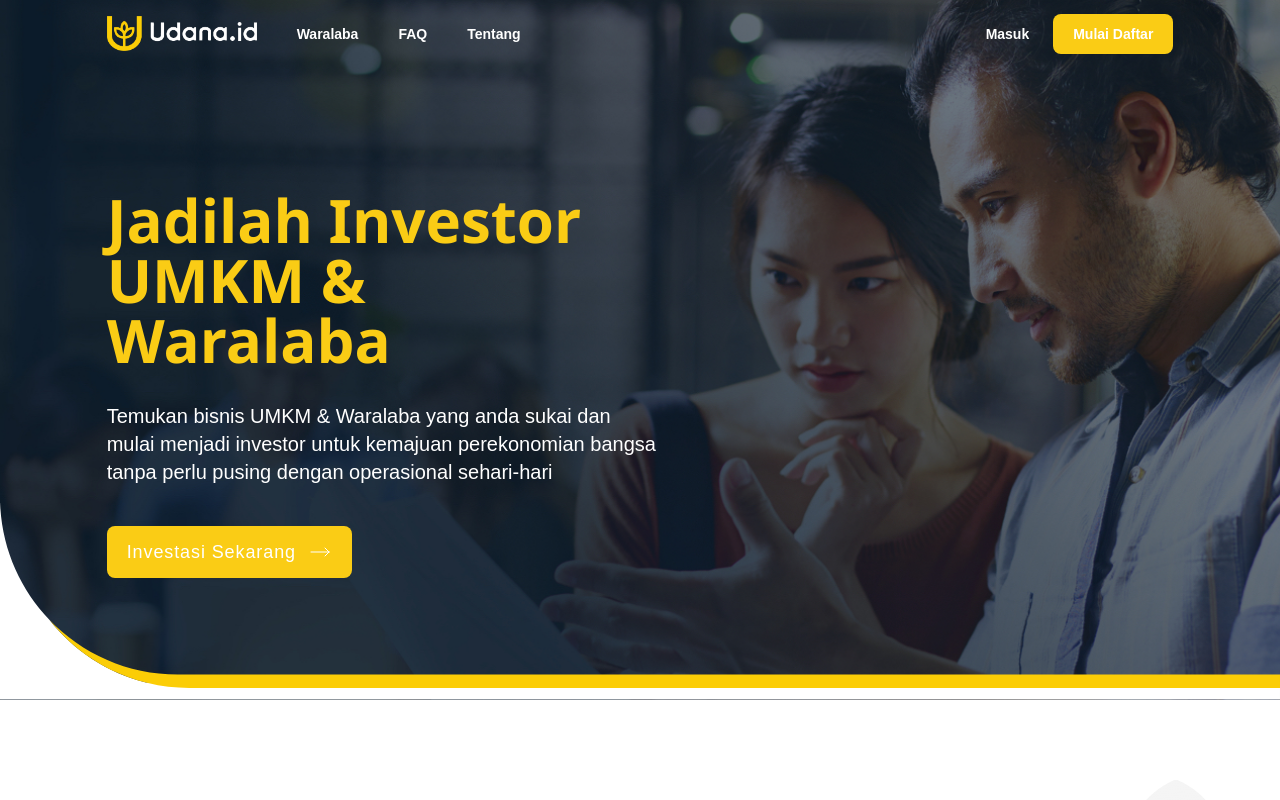
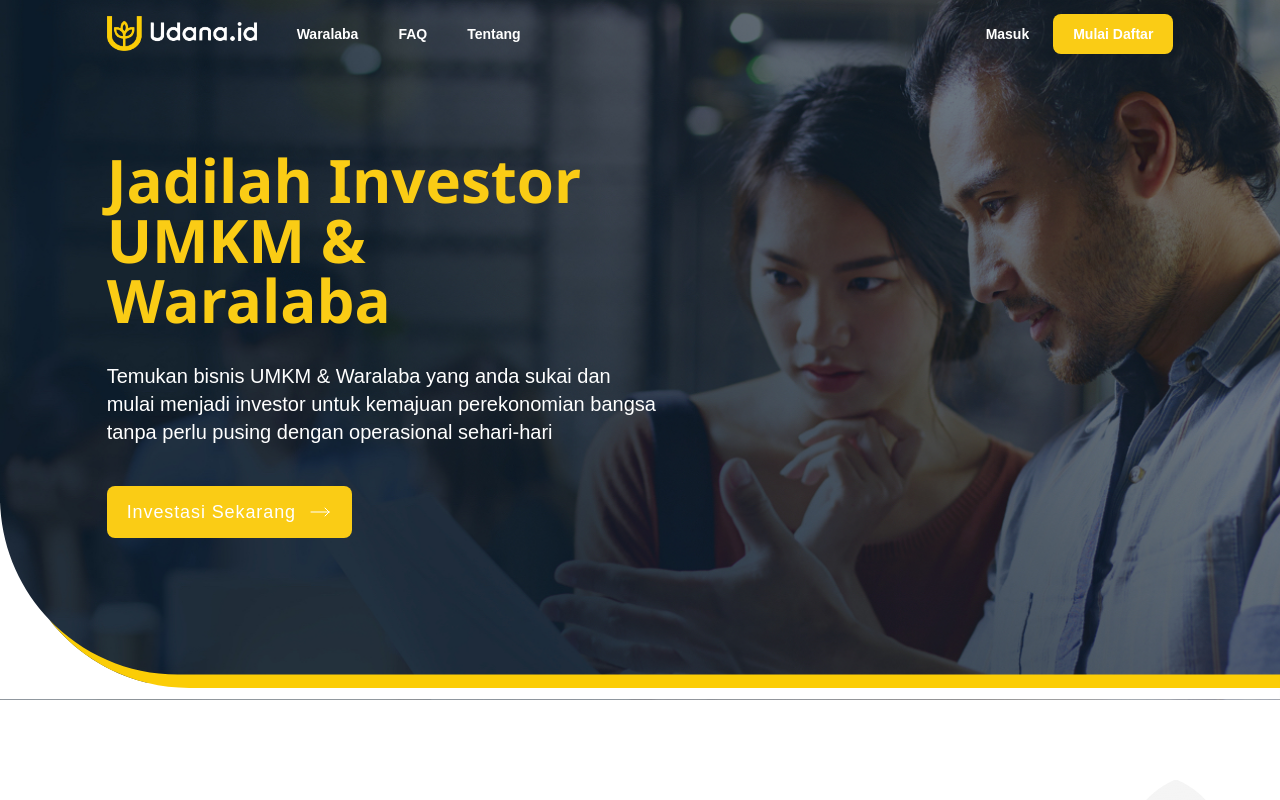
Before and after one commit to alfirman-interview-test/udana.id-project-test, a React (Create React App) app: page / in a window 1280 px wide. Shown: the top 800 px of the page. Built offline with nearby package versions, Linux system fonts and the light colour scheme.

Commit message:
fix: register button:

```diff
--- a/src/components/home/Jumbotron.js
+++ b/src/components/home/Jumbotron.js
@@ -7,7 +7,7 @@ export default function Jumbotron() {
     <section className="h-[700px] text-white bg-cover relative bg-hero-image-mobile md:bg-hero-image">
       <div className="flex flex-col w-11/12 md:w-[700px] lg:w-5/6 h-full mx-auto">
         <Header />
-        <div className="my-auto md:w-[550px]">
+        <div className="my-auto md:w-[550px] lg:relative -top-10">
           <h1 className="text-3xl md:text-4xl lg:text-6xl font-bold font-ubuntu text-yellow-400">
             Jadilah Investor UMKM & Waralaba
           </h1>
```
